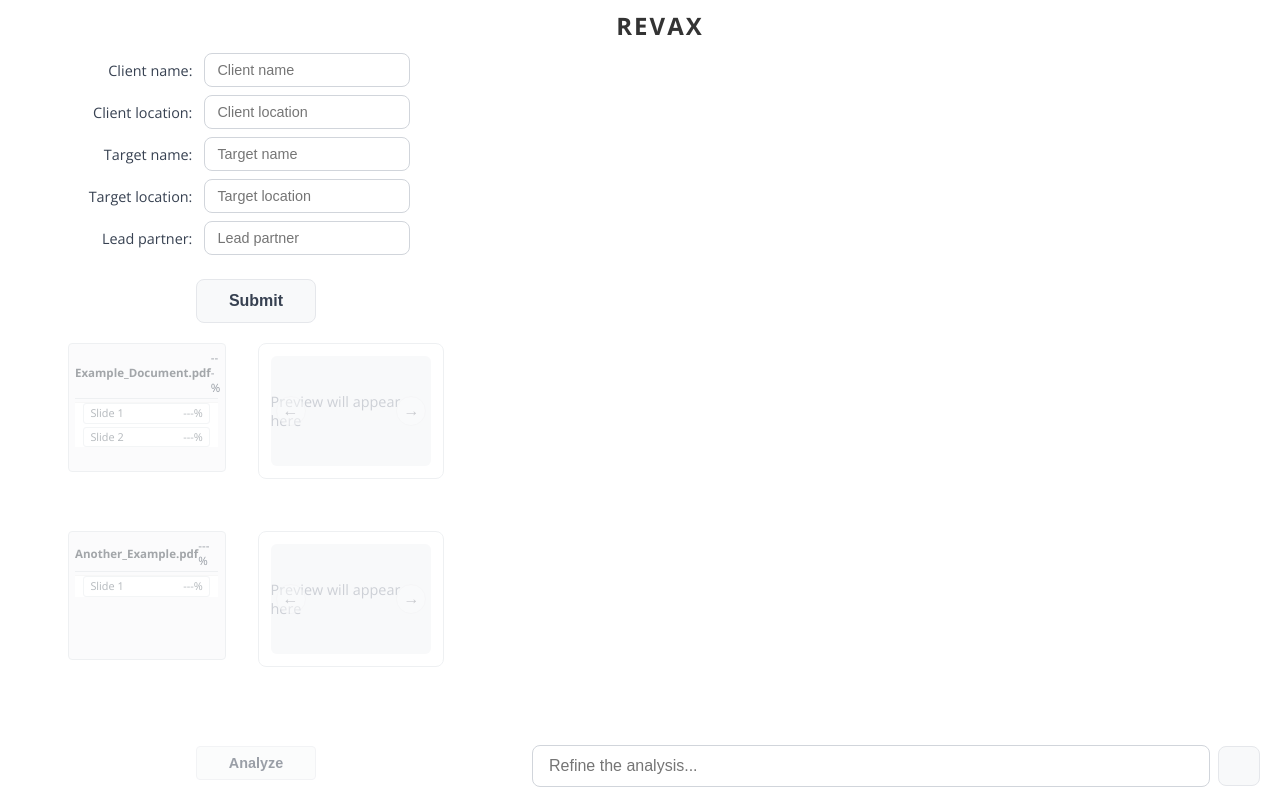
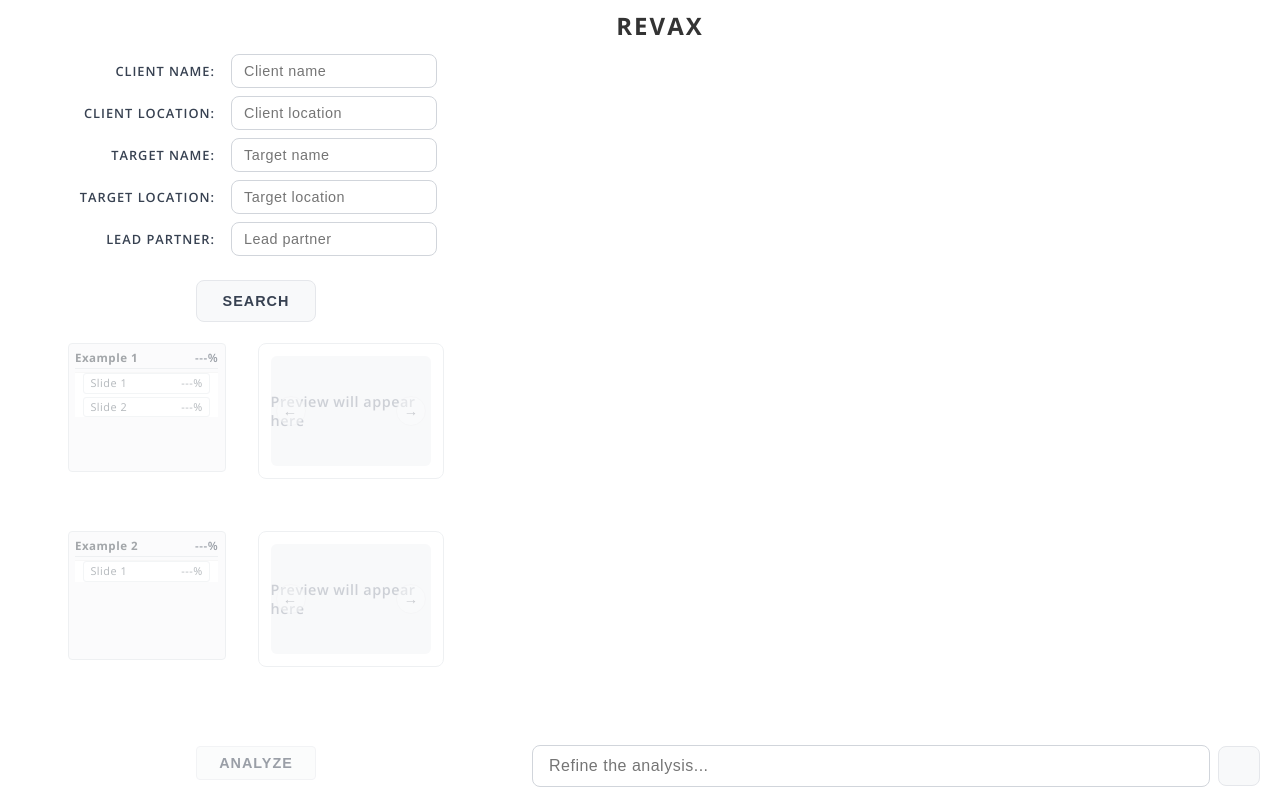
Before and after one commit to Alexbartlam/UniHackathonRevax, a Flask app: page /setup in a window 1280 px wide. Run offline with Flask 3, Linux system fonts and the light colour scheme.

Commit message:
Font unification

```diff
--- a/static/styles.css
+++ b/static/styles.css
@@ -9,6 +9,7 @@ body {
     color: #333333;
     height: 100vh;
     overflow: hidden;
+    letter-spacing: 0.5px;  /* Slight letter spacing everywhere */
 }
 
 /* Landing Page Styles */
@@ -49,7 +50,7 @@ button,
 .input-form button,
 .submit-button {
     padding: 12px 20px;
-    font-size: 1rem;
+    font-size: 0.9rem;
     font-weight: 600;
     border: 1px solid #E5E7EB;
     border-radius: 8px;
@@ -57,6 +58,8 @@ button,
     transition: all 0.2s ease-in-out;
     background-color: #E3F2FD;  /* Light baby blue */
     color: #374151;
+    letter-spacing: 1px;
+    text-transform: uppercase;
 }
 
 /* Button hover states */
@@ -89,6 +92,8 @@ button:disabled,
 .similarity-score,
 .similarity {
     color: #374151;  /* Standard text color instead of green */
+    font-weight: 600;
+    letter-spacing: 0.5px;
 }
 
 /* Progress bar */
@@ -221,11 +226,15 @@ button:disabled,
     align-items: center;
     gap: 5px;  /* Reduced gap further */
     margin-bottom: 0.1rem;  /* Reduced from 0.2rem */
+    font-weight: 500;
+    letter-spacing: 0.5px;
 }
 
 /* Text Alignment */
 .filename {
     text-align: left;
+    font-weight: 600;
+    letter-spacing: 0.5px;
 }
 
 /* Remove unnecessary styling */
@@ -296,6 +305,8 @@ button:disabled,
     border-radius: 8px;
     outline: none;
     background-color: #FFFFFF;
+    font-weight: 500;
+    letter-spacing: 0.5px;
 }
 
 /* Chat Messages */
@@ -423,44 +434,54 @@ button:disabled,
 .setup-inputs {
     display: flex;
     flex-direction: column;
-    width: 70%;
-    margin: 0 auto;
-    gap: 0.25rem;  /* Reduced from 0.5rem */
+    width: 100%;  /* Full width to allow proper centering */
     align-items: center;
-    padding-top: 10px;  /* Reduced top padding */
+    gap: 0.25rem;
+    padding-top: 10px;
 }
 
+/* Input group styling */
 .input-group {
-    width: 100%;
+    width: auto;  /* Allow natural width */
     display: flex;
     align-items: center;
-    gap: 0.75rem;
-    margin-bottom: 0.25rem;  /* Reduced from 0.4rem */
+    gap: 1rem;  /* Increased gap between label and input */
+    margin-bottom: 0.25rem;
 }
 
+/* Label styling */
 .input-group label {
-    width: 110px;  /* Reduced width */
+    width: 140px;  /* Fixed width for labels */
     text-align: right;
-    white-space: nowrap;
+    font-weight: 600;
+    letter-spacing: 1px;
+    text-transform: uppercase;
+    font-size: 0.8rem;
     color: #374151;
-    font-size: 0.9rem;
+    flex-shrink: 0;  /* Prevent label from shrinking */
 }
 
+/* Input field styling */
 .setup-input {
-    height: 32px;  /* Reduced from 40px */
-    padding: 0 12px;  /* Reduced from 16px */
-    font-size: 0.9rem;  /* Slightly smaller font */
+    width: 180px;  /* Fixed width for inputs */
+    height: 32px;
+    padding: 0 12px;
+    font-size: 0.9rem;
     border: 1px solid #D1D5DB;
     border-radius: 8px;
     outline: none;
     background-color: #FFFFFF;
-    flex: 1;
-    max-width: 180px;  /* Slightly reduced max-width */
+    flex-shrink: 0;  /* Prevent input from shrinking */
 }
 
 .setup-input:focus {
     border-color: #90CAF9;
     box-shadow: 0 0 0 2px rgba(144, 202, 249, 0.2);
+}
+
+.setup-input::placeholder {
+    font-weight: 500;
+    letter-spacing: 0.5px;
 }
 
 .preview-placeholder {
@@ -473,6 +494,8 @@ button:disabled,
     color: #9ca3af;
     font-size: 0.9rem;
     border-radius: 6px;
+    font-weight: 600;
+    letter-spacing: 0.5px;
 }
 
 .pages-container {
@@ -514,6 +537,8 @@ button:disabled,
     background-color: #FFFFFF;
     margin: 0;  /* Remove any default margins */
     padding: 0;  /* Remove any default padding */
+    font-weight: 500;
+    letter-spacing: 0.5px;
 }
 
 /* Style the bullet points and lists */
--- a/templates/setup.html
+++ b/templates/setup.html
@@ -37,7 +37,7 @@
                     <label>Lead partner:</label>
                     <input type="text" class="setup-input" id="lead_partner" placeholder="Lead partner">
                 </div>
-                <button class="setup-submit" id="setup-submit">Submit</button>
+                <button class="setup-submit" id="setup-submit">Search</button>
             </div>
         </div>
 
@@ -48,7 +48,7 @@
                 <div class="result-group">
                     <div class="result-card placeholder">
                         <div class="file-info">
-                            <span class="filename">Example_Document.pdf</span>
+                            <span class="filename">Example 1</span>
                             <span class="match">---%</span>
                         </div>
                         <div class="pages-container">
@@ -75,7 +75,7 @@
                 <div class="result-group">
                     <div class="result-card placeholder">
                         <div class="file-info">
-                            <span class="filename">Another_Example.pdf</span>
+                            <span class="filename">Example 2</span>
                             <span class="match">---%</span>
                         </div>
                         <div class="pages-container">
```
